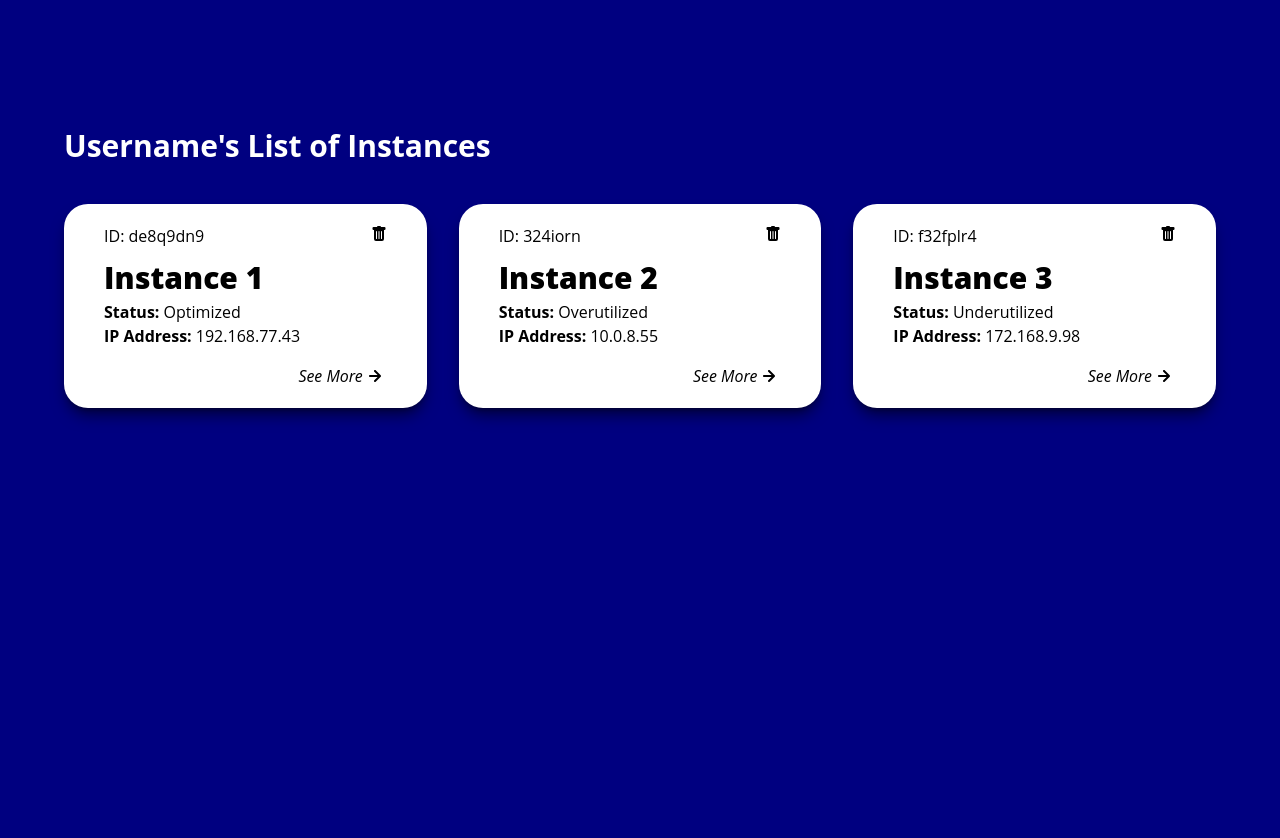
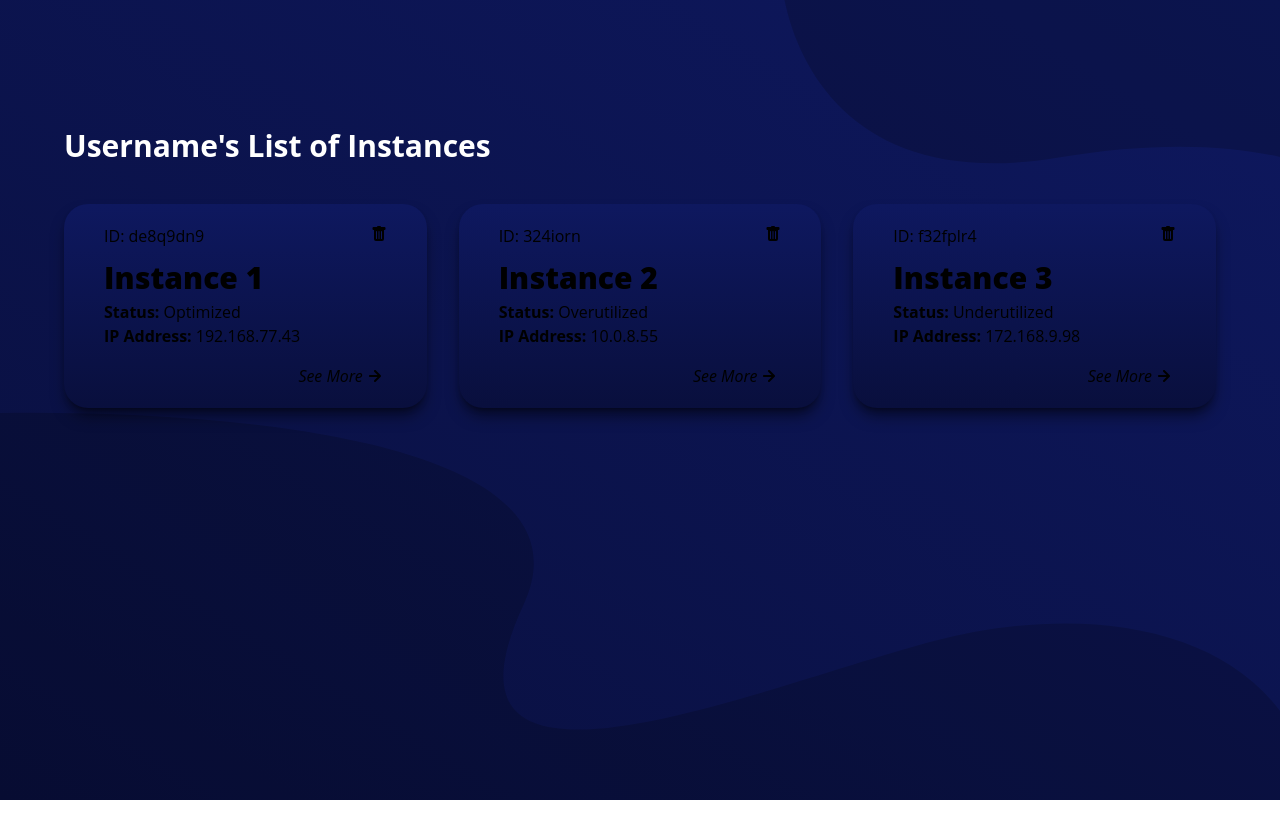
Before and after one commit to The-Varieties/ciso-front-end, a React (Create React App) app: page / in a window 1280 px wide. Shown: the top 838 px of the page. After the commit the page ends 800 px from the top, so only its background shows below. Built offline with nearby package versions, Linux system fonts and the light colour scheme.

Commit message:
Update index.css

```diff
--- a/src/index.css
+++ b/src/index.css
@@ -4,19 +4,20 @@
 
 @import url('https://fonts.googleapis.com/css2?family=Open+Sans&display=swap');
 
+html, body {
+  min-height: 100%;
+  overflow: auto;
+}
+
+html {
+  @apply bg-gradient-to-tr from-[#090F3D] to-[#0E185F] bg-no-repeat;
+}
+
 body {
+  height: 100vh;
   margin: 0;
   -webkit-font-smoothing: antialiased;
   -moz-osx-font-smoothing: grayscale;
-
-  @apply bg-primary h-full;
+  /* @apply bg-gradient-to-tr from-[#003665] to-[#0E185F] bg-no-repeat; */
+  @apply bg-[url('assets/Images/bg_curve.svg')] bg-no-repeat bg-cover;
 }
-
-body #root {
-  min-height: 100vh;
-  /* @apply my-5 */
-}
-
-/* * {
-  @apply text-white;
-} */
```
